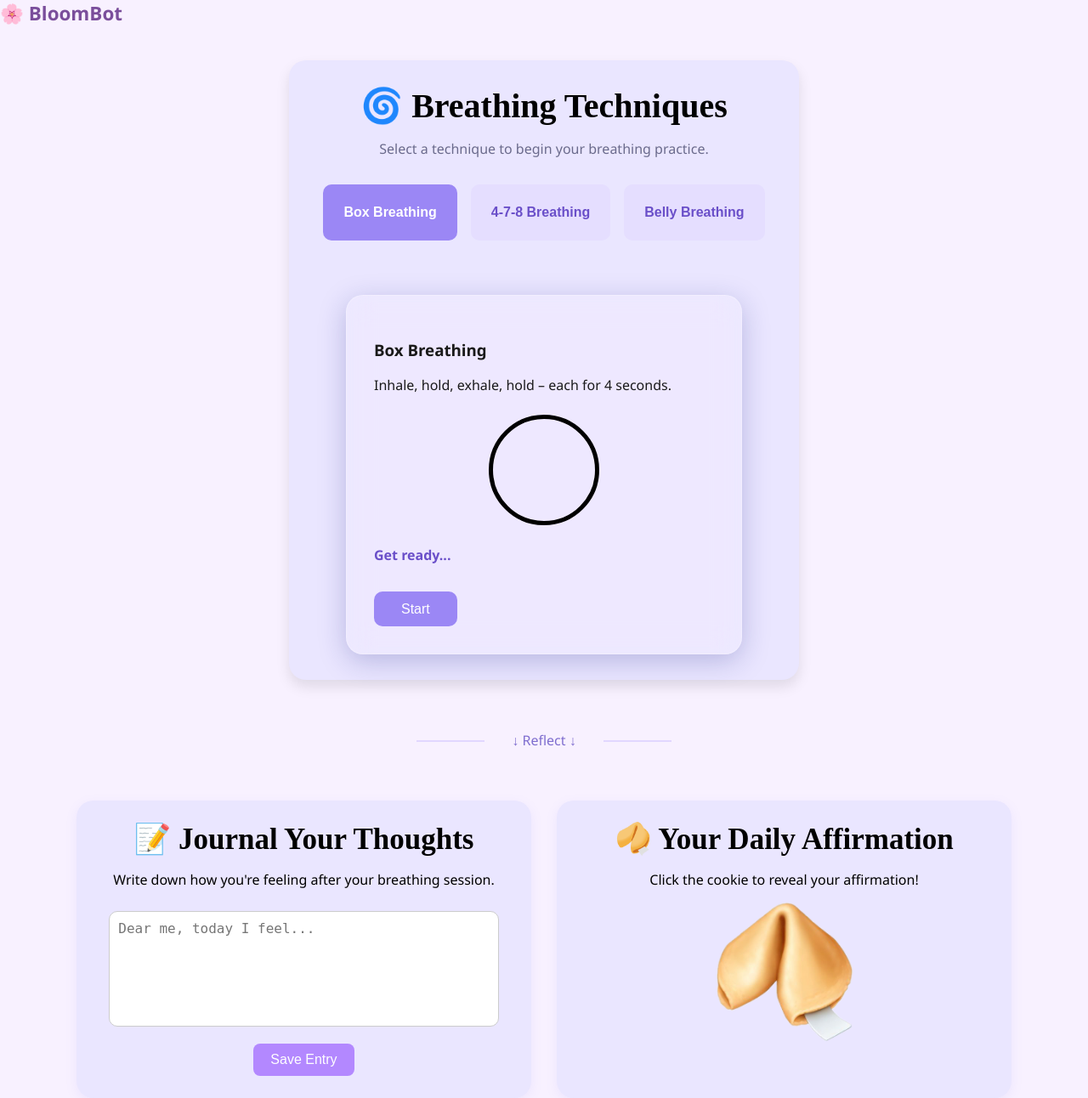
After one commit to satakshiie/SentimentAnalysisBot, a Flask app: page /breathingtechnique in a window 1280 px wide. The commit adds this page. Shown: the whole page at 85% size. Run offline with Flask 3, Linux system fonts and the light colour scheme; parts of the project's set-up code (start-up, migrations or seed data) failed here and were passed over.

Commit message:
breathing technique section

```diff
--- a/app.py
+++ b/app.py
@@ -110,5 +110,9 @@ def emergency():
 def settings():
     return render_template("settings.html")
 
+@app.route('/breathingtechnique')
+def breathingtechnique():
+    return render_template('breathingtechnique.html')
+
 if __name__ == "__main__":
     app.run(debug=True)
--- /dev/null
+++ b/templates/breathingtechnique.html
@@ -0,0 +1,435 @@
+<!DOCTYPE html>
+<html lang="en">
+    <head>
+        <meta charset="UTF-8">
+        <title>breathing technique</title>
+    </head>
+</html>
+<style>
+body {
+  margin: 0;
+  height: 100vh;
+  align-items: center;
+  justify-content: center;
+  background: #f8f1ff; /* soft pastel for your vibe */
+  font-family: 'Segoe UI', sans-serif;
+}
+.header {
+  display: flex;
+  flex-direction: column;
+  justify-content: space-between;
+  align-items: center;
+  padding: 1rem 2rem;
+  background: #9303c8;
+  border-bottom: 2px solid #ddd;
+  box-shadow: 0 2px 10px rgba(0, 0, 0, 0.05);
+}
+.logo {
+  font-size: 1.4rem;
+  font-weight: bold;
+  color: #7a4e9b;
+}
+
+.breathing-techniques-container {
+  display: flex;
+  flex-direction: column;
+  align-items: center;
+  background-color: #eae6ff;
+  border-radius: 20px;
+  padding: 30px 40px;
+  box-shadow: 0 8px 16px rgba(0, 0, 0, 0.1);
+  margin: 40px auto;
+  width: fit-content;         /* 👈 only as wide as content */
+  max-width: 90%;             /* 👈 prevent overflow on small screens */
+}
+.breathing-techniques-container h2{
+    font-family: 'Playfair Display', serif;
+    font-size: 40px;
+    margin: 0%;
+}
+.subtitle {
+    color: #6b6b8c;
+    margin-bottom: 1rem;
+}
+
+.tabs {
+    display: flex;
+    justify-content: center;
+    gap: 1rem;
+    margin-bottom: 2rem;
+}
+
+.tab {
+    padding: 1.5rem 1.5rem;
+    border: none;
+    border-radius: 10px;
+    background: #e5deff;
+    color: #6a4fc9;
+    font-weight: 600;
+    cursor: pointer;
+    transition: 0.3s;
+}
+
+.tab.active {
+    background: #9b87f5;
+    color: white;
+}
+
+.technique-card {
+  display: none;
+  animation: fadeIn 0.5s ease-in-out;
+
+  backdrop-filter: blur(16px) saturate(180%);
+  -webkit-backdrop-filter: blur(16px) saturate(180%);
+  background-color: rgba(255, 255, 255, 0.15); /* Softer & brighter glass */
+  border: 1px solid rgba(255, 255, 255, 0.25);
+  border-radius: 20px;
+
+  padding: 2rem;
+  margin-top: 2rem;
+  width: 100%;
+  max-width: 400px;
+
+  display: none;
+  flex-direction: column;
+  align-items: center;
+  justify-content: center;
+
+  box-shadow: 0 8px 32px rgba(31, 38, 135, 0.25);
+  color: #1a1a1a;
+  transition: all 0.3s ease-in-out;
+}
+.technique-card.active {
+    display: block;
+    justify-content: center;
+    align-items: center;
+
+}
+
+.circle-animation {
+    width: 120px;
+    height: 120px;
+    border: 5px solid #000000;
+    border-radius: 50%;
+    margin: 1.5rem auto;
+    transition: transform 4s ease-in-out;
+}
+
+.instruction {
+    color: #6a4fc9;
+    font-weight: bold;
+    margin: 1rem 0;
+}
+
+.start-btn {
+    background: #9b87f5;
+    border: none;
+    padding: 0.7rem 2rem;
+    color: white;
+    border-radius: 10px;
+    font-size: 1rem;
+    cursor: pointer;
+    margin-top: 1rem;
+}
+
+@keyframes fadeIn {
+    from { opacity: 0; transform: translateY(10px); }
+    to { opacity: 1; transform: translateY(0); }
+}
+
+textarea {
+  width: 90%;
+  padding: 10px;
+  border-radius: 10px;
+  border: 1px solid #ccc;
+  font-size: 16px;
+  resize: none;
+  margin-top: 10px;
+}
+
+button {
+  margin-top: 15px;
+  padding: 10px 20px;
+  background-color: #b388ff;
+  border: none;
+  color: white;
+  border-radius: 8px;
+  cursor: pointer;
+  font-size: 16px;
+}
+
+button:hover {
+  background-color: #9a67ea;
+}
+.divider-with-label {
+  width: 100%;
+  text-align: center;
+  margin: 60px 0 40px;
+}
+
+.divider-with-label span {
+  display: inline-block;
+  padding: 0 16px;
+  font-weight: 500;
+  color: #7f6ecf;
+  position: relative;
+  font-size: 16px;
+}
+
+.divider-with-label span::before,
+.divider-with-label span::after {
+  content: "";
+  position: absolute;
+  top: 50%;
+  width: 80px;
+  height: 2px;
+  background: #e1d7ff;
+}
+
+.divider-with-label span::before {
+  right: 100%;
+  margin-right: 16px;
+}
+
+.divider-with-label span::after {
+  left: 100%;
+  margin-left: 16px;
+}
+.reflection-section {
+  display: flex;
+  flex-direction: row;
+  justify-content: space-around;
+  align-items: flex-start;
+  flex-wrap: wrap;
+  gap: 30px;
+  margin: 60px auto;
+  max-width: 1100px;
+  padding: 0 20px;
+}
+.journal-container,
+.affirmation-box {
+  padding: 25px;
+  border-radius: 20px;
+  box-shadow: 0 4px 14px rgba(130, 130, 250, 0.1);
+  flex: 1 1 400px;  /* ✅ allow flexible width but grow nicely */
+  min-height: 300px;
+  max-width: 500px;
+  text-align: center;
+  background-color: #eae6ff;
+}
+.journal-container h2{
+    font-family: 'Playfair Display', serif;
+    font-size: 35px;
+    margin: 0%;}
+
+.affirmation-box h2{
+    font-family: 'Playfair Display', serif;
+    font-size: 35px;
+    margin: 0%;}
+
+
+#affirmationText {
+  margin-top: 20px;
+  font-style: italic;
+  color: #6e5dcf;
+  background-color: #fff3ff;
+  padding: 12px 18px;
+  border-radius: 12px;
+  display: none;
+}
+#cookieImg {
+  width: 160px;
+  max-width: 200px;
+  cursor: pointer;
+  transition: transform 0.3s ease; /* put transition here */
+}
+
+#cookieImg:hover {
+  transform: scale(1.1);
+}
+.popup-message {
+  display: none;
+  position: absolute;
+  top: 100%;
+  left: 50%;
+  transform: translateX(-50%);
+  background-color: plum;
+  color: #000000;
+  padding: 10px 10px;
+  border-radius: 15px;
+  box-shadow: 0 8px 16px rgba(0,0,0,0.15);
+  margin-top: 10px;
+  white-space: normal;
+  z-index: 10;
+  font-weight: 500;
+  font-size: 20px;
+  min-width: 300px;
+  height: 70px;
+}
+
+.close-btn {
+  position: absolute;
+  top: 6px;
+  right: 10px;
+  font-size: 18px;
+  color: #d34fc7;
+  cursor: pointer;
+}
+</style>
+<body>
+    <header>
+        <div class="logo">🌸 BloomBot</div>
+    </header>
+<div class="breathing-techniques-container">
+    <h2>🌀 Breathing Techniques</h2>
+    <p class="subtitle">Select a technique to begin your breathing practice.</p>
+
+    <div class="tabs">
+        <button onclick="showTechnique('box')" class="tab active">Box Breathing</button>
+        <button onclick="showTechnique('478')" class="tab">4-7-8 Breathing</button>
+        <button onclick="showTechnique('belly')" class="tab">Belly Breathing</button>
+    </div>
+
+    <div id="technique-box" class="technique-card active">
+        <h3>Box Breathing</h3>
+        <p>Inhale, hold, exhale, hold – each for 4 seconds.</p>
+        <div class="circle-animation" id="circle-box"></div>
+        <p id="instruction-box" class="instruction">Get ready...</p>
+        <button class="start-btn" onclick="startBox()">Start</button>
+    </div>
+
+    <div id="technique-478" class="technique-card">
+        <h3>4-7-8 Breathing</h3>
+        <p>Inhale for 4, hold for 7, exhale for 8 seconds.</p>
+        <div class="circle-animation" id="circle-478"></div>
+        <p id="instruction-478" class="instruction">Get ready...</p>
+        <button class="start-btn" onclick="start478()">Start</button>
+    </div>
+
+    <div id="technique-belly" class="technique-card">
+        <h3>Belly Breathing</h3>
+        <p>Slow and deep into your belly for calm relaxation.</p>
+        <div class="circle-animation" id="circle-belly"></div>
+        <p id="instruction-belly" class="instruction">Get ready...</p>
+        <button class="start-btn" onclick="startBelly()">Start</button>
+    </div>
+</div>
+<div class="divider-with-label">
+    <span>↓ Reflect ↓</span>
+  </div>
+  <div class="reflection-section">
+<div id="journal-section" class="journal-container">
+    <h2>📝 Journal Your Thoughts</h2>
+    <p>Write down how you're feeling after your breathing session.</p>
+    <textarea id="journalEntry" placeholder="Dear me, today I feel..." rows="6"></textarea>
+    <button onclick="saveJournal()">Save Entry</button>
+    <div id="savedEntries"></div>
+  </div>
+
+  <div class="affirmation-box">
+    <h2>🥠 Your Daily Affirmation</h2>
+    <p>Click the cookie to reveal your affirmation!</p>
+    <img src="/static/lala.png" id="cookieImg"/>
+    <p id="affirmationText">🌟 You are amazing just as you are. 🌟</p>
+    <div class="popup-message" id="popupMessage">
+        <span class="close-btn" id="closePopup">&times;</span>
+        <p id="popupText"></p> <!-- This will hold the dynamic affirmation -->
+      </div>
+
+    <div id="popupContainer" class="hidden">
+      <div class="popup-message" id="popupMessage">
+        <span class="close-btn" id="closePopup">&times;</span>
+      </div>
+    </div>
+  </div>
+  </div>
+  </div>
+
+<script>
+function showTechnique(id) {
+    document.querySelectorAll('.technique-card').forEach(card => card.classList.remove('active'));
+    document.querySelectorAll('.tab').forEach(tab => tab.classList.remove('active'));
+    document.getElementById('technique-' + id).classList.add('active');
+    document.querySelector(`[onclick="showTechnique('${id}')"]`).classList.add('active');
+}
+
+// Animation logic
+function animateBreath(circle, instructions, steps) {
+    let i = 0;
+    const cycle = () => {
+        if (i >= steps.length) return;
+        const [text, time] = steps[i];
+        instructions.innerText = text;
+        circle.style.transform = (text.includes("Inhale") || text.includes("Breathe in")) ? "scale(1.3)" : "scale(1)";
+        setTimeout(() => {
+            i++;
+            cycle();
+        }, time * 1000);
+    };
+    cycle();
+}
+
+function startBox() {
+    animateBreath(document.getElementById('circle-box'), document.getElementById('instruction-box'), [
+        ["Inhale...", 4],
+        ["Hold...", 4],
+        ["Exhale...", 4],
+        ["Hold...", 4]
+    ]);
+}
+
+function start478() {
+    animateBreath(document.getElementById('circle-478'), document.getElementById('instruction-478'), [
+        ["Inhale for 4", 4],
+        ["Hold for 7", 7],
+        ["Exhale for 8", 8]
+    ]);
+}
+
+function startBelly() {
+    animateBreath(document.getElementById('circle-belly'), document.getElementById('instruction-belly'), [
+        ["Breathe in deeply...", 4],
+        ["Hold it...", 2],
+        ["Exhale slowly...", 6]
+    ]);
+}
+function saveJournal() {
+  const entry = document.getElementById("journalEntry").value;
+  if (!entry.trim()) {
+    alert("Please write something before saving.");
+    return;
+  }
+const saved = document.createElement("div");
+  saved.className = "journal-entry";
+  saved.innerHTML = `<p>${entry}</p><hr>`;
+  document.getElementById("savedEntries").prepend(saved);
+  document.getElementById("journalEntry").value = "";
+}
+
+const affirmations = [
+  "You are braver than you believe.",
+  "Today is full of possibilities.",
+  "You are doing better than you think.",
+  "Small steps make big changes.",
+  "You deserve good things.",
+  "Believe in your inner light.",
+  "Your feelings are valid.",
+  "Kindness begins with you."
+];
+
+const cookie = document.getElementById("cookieImg");
+const popup = document.getElementById("popupMessage");
+const popupText = document.getElementById("popupText");
+const close = document.getElementById("closePopup");
+
+cookie.addEventListener("click", () => {
+  const randomAffirmation = affirmations[Math.floor(Math.random() * affirmations.length)];
+  popupText.textContent = "🌟 " + randomAffirmation + " 🌟";
+  popup.style.display = "block";
+});
+
+close.addEventListener("click", () => {
+  popup.style.display = "none";
+});
+</script>
+</body>
```
Also changed, not shown: templates/anxietyrelief.html (+72 -60 lines), templates/stressrelief.html (added, +123 -0 lines), static/Subtract.png (added), static/lala.png (added), 2 other files.
